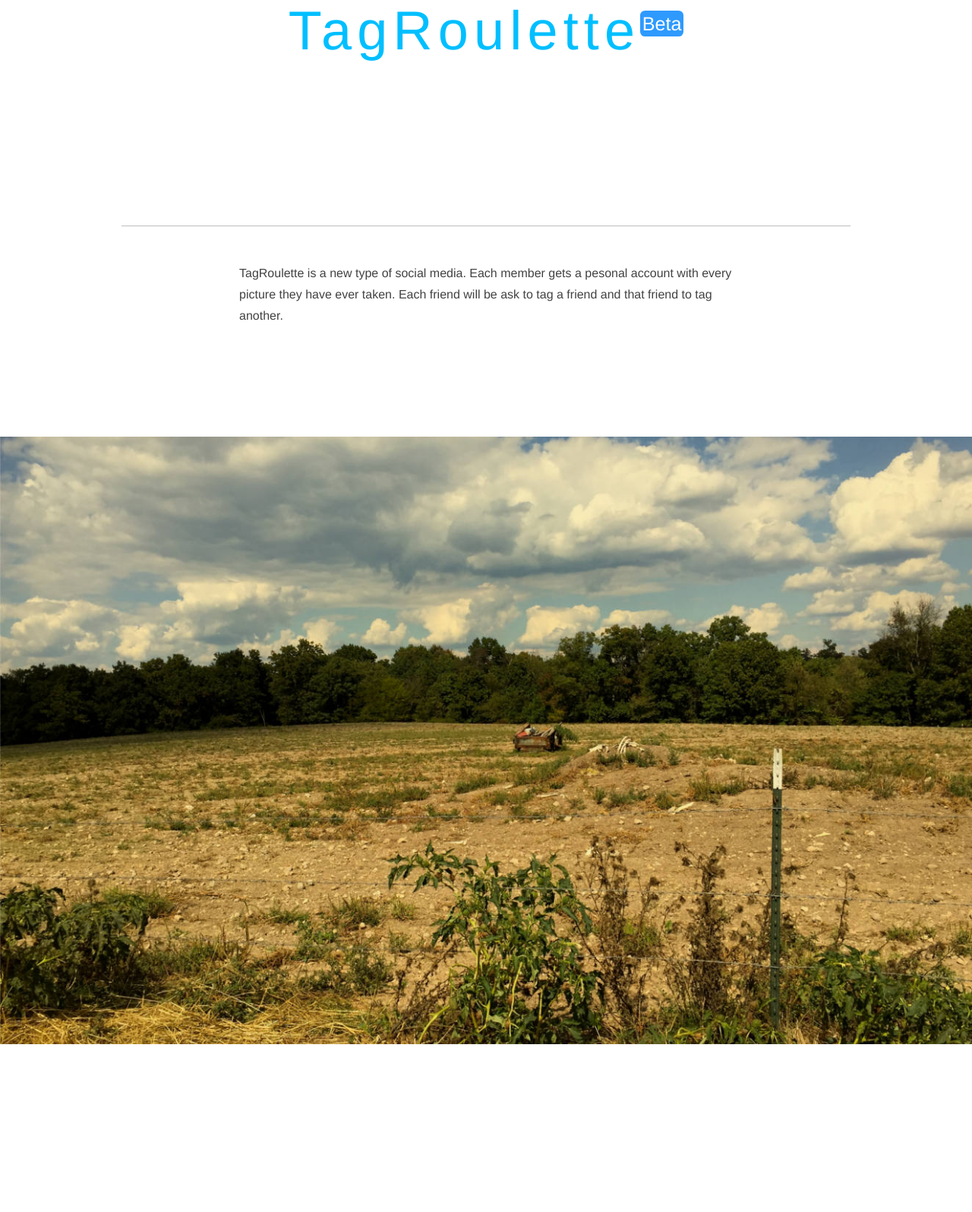
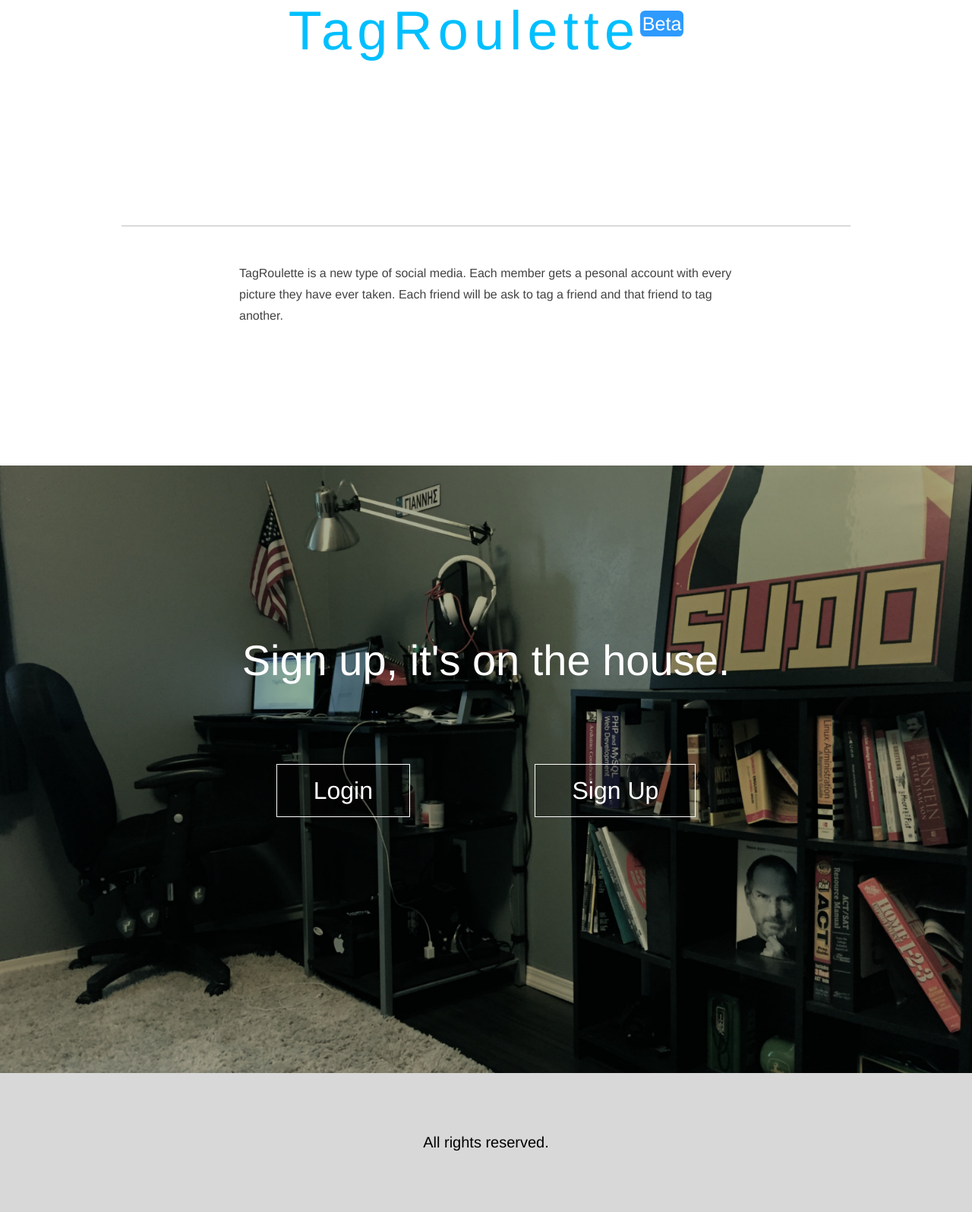
Before and after one commit to GavinBurris/tagroulette, a PHP site: page / in a window 1280 px wide. Shown: the part 209-1805 px from the top of the page at 76% size. Before the commit the page ends 1584 px from the top, so only its background shows below. Run offline with PHP 8.4, Linux system fonts and the light colour scheme.

Commit message:
Linux computer crashed...

```diff
--- a/index.php
+++ b/index.php
@@ -3,6 +3,8 @@
 <head>
 <title>TagRoulette</title>
 <link rel="stylesheet" type="text/css" href="./style/main.css">
+<link rel="stylesheet" type="text/css" href="./style/mobile_main.css">
+<meta name="viewport" content="width=device-width, initial-scale=1, maximum-scale=1">
 </head>
 <body>
 <div id="header">
@@ -20,6 +22,13 @@
 <li><a href="#test">Test</a></li>
 </ul>
 </nav>
-		<div id="info">
+<div id="sign_up">
+<h1>Sign up, it's on the house.</h1>
+<a href="./login.php">Login</a>
+<a href="./sign_up.php">Sign Up</a>
+</div>
+<div id="footer">
+All rights reserved.
 </div>
 </body>
+</html>
--- a/style/main.css
+++ b/style/main.css
@@ -5,7 +5,7 @@ body {
     margin: 0px; }
 
 #header {
-  height: calc(100% - 14em);
+  min-height: calc(100% - 14em);
     width: 75%;
   max-width: 1200px;
     margin-top: 13em;
@@ -30,6 +30,7 @@ body {
       border-radius: .25em;
         font-weight: 200; }
   #header p {
+      clear: both;
       line-height: 1.75em;
       color: #424242;
       margin: 0 auto;
@@ -45,10 +46,36 @@ nav {
         color: black;
       text-decoration: none; }
 
-#info {
-  background: url("../img/simple_background2.jpg") center center no-repeat;
+  #sign_up {
+    background: url("../img/room_background.jpg") center center no-repeat;
   background-size: cover;
     width: 100%;
-  height: 100%; }
+  height: 100%;
+    color: white;
+  text-align: center; }
+    #sign_up h1 {
+    font-size: 350%;
+    padding: 4em 3em 1.5em 3em;
+    font-weight: 100; }
+  #sign_up a {
+      margin: 0em 2.5em;
+      background: rgba(0, 0, 0, 0.2);
+      font-weight: 200;
+      text-decoration: none;
+      color: white;
+      border: 1px solid white;
+      padding: 0.5em 1.5em;
+      font-size: 200%; }
+    #sign_up a:hover {
+    cursor: pointer;
+    color: #01A9DB;
+    border: 1px solid #01A9DB; }
+
+#footer {
+  background: #D8D8D8;
+    font-size: 125%;
+  text-align: center;
+    font-weight: 100;
+  padding: 4em; }
 
   /*# sourceMappingURL=main.css.map */
```
Lines whose indentation alone changed are shown as unchanged.
